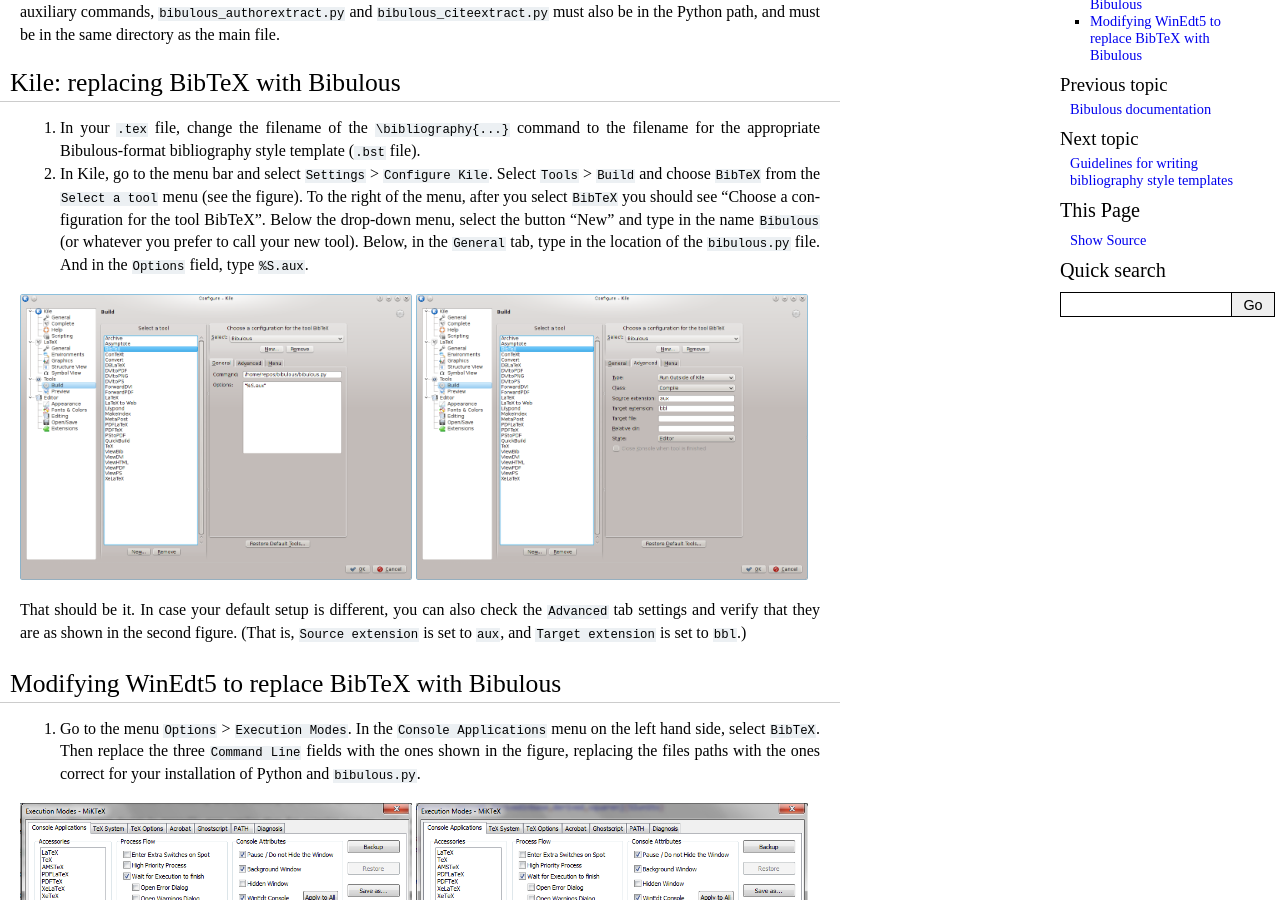
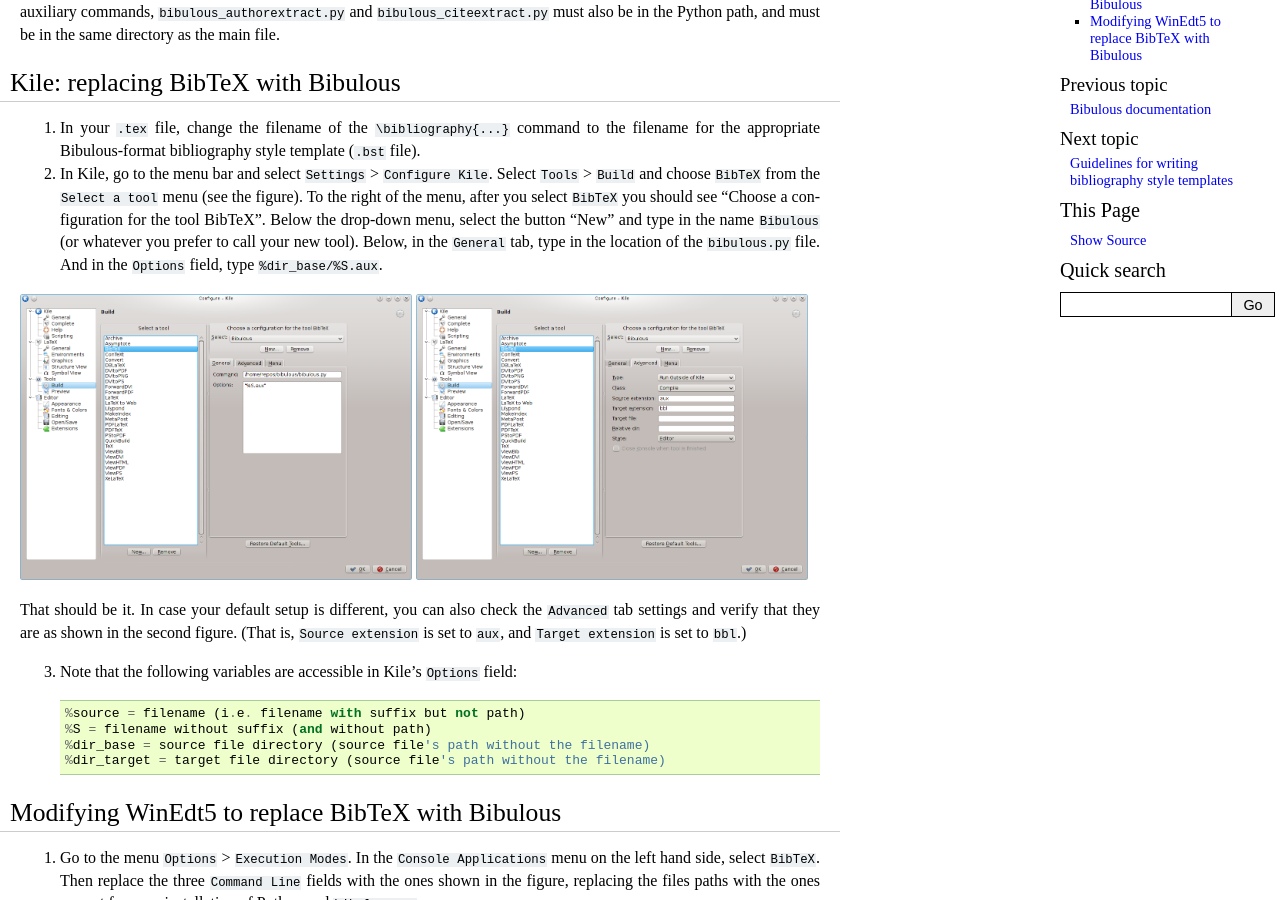
Before and after one commit to nzhagen/bibulous, a Sphinx documentation site: the page built from doc/getting_started.rst, in a window 1280 px wide and 900 px high, scrolled down 440 px. Built offline with Sphinx 7.4.7, drawn with Linux system fonts in a browser that asks for light colours.

```diff
--- a/TODO.rst
+++ b/TODO.rst
@@ -82,11 +82,13 @@ Python testing to-do
 --------------------
 
 #. Add tests for each of the following::
-        options.citation_order
-        options.sort_case
         options.backrefs
         options.backrefstyle
         options.hyperref
+
+#. Make a run_test4() function in bibulous_test.py for testing::
+        options.citation_order
+        options.sort_case
         options.sort_with_prefix
 
 #. Once you have the template language ready, add tests for the following:
--- a/bibulous.py
+++ b/bibulous.py
@@ -1475,7 +1475,7 @@ def get_bibfilenames(filename, debug=False):
 
     if isinstance(filename, basestring) and filename.endswith('.aux'):
         auxfile = os.path.normpath(filename)
-        path = os.path.dirname(filename) + '/'
+        path = os.path.dirname(os.path.normpath(filename)) + '/'
 
         s = open(filename, 'rU')
         for line in s.readlines():
@@ -1503,7 +1503,7 @@ def get_bibfilenames(filename, debug=False):
                 r += '.bib'
 
             ## If the filename has a relative address, convert it to an absolute one.
-            if r.startswith('./') or r.startswith('.\\'):
+            if r.startswith(r'./') or r.startswith(r'.\\'):
                 r = path + r[2:]
             elif r.startswith('/'):
                 ## Linux absolute paths begin with a forward slash
@@ -1960,6 +1960,8 @@ def get_delim_levels(s, delims=('{','}'), operator=None):
         A list giving the operator delimiter level (or "brace level" if no operator is given) of \
         each character in the string.
     '''
+
+    print('SSS=', s)
 
     stack = []
     oplevels = [0]*len(s)        ## operator level
--- a/doc/getting_started.rst
+++ b/doc/getting_started.rst
@@ -8,7 +8,7 @@ Kile: replacing BibTeX with Bibulous
 
 1. In your ``.tex`` file, change the filename of the ``\bibliography{...}`` command to the filename for the appropriate Bibulous-format bibliography style template (``.bst`` file).
 
-2. In Kile, go to the menu bar and select ``Settings`` > ``Configure Kile``. Select ``Tools`` > ``Build`` and choose ``BibTeX`` from the ``Select a tool`` menu (see the figure). To the right of the menu, after you select ``BibTeX`` you should see "Choose a configuration for the tool BibTeX". Below the drop-down menu, select the button "New" and type in the name ``Bibulous`` (or whatever you prefer to call your new tool). Below, in the ``General`` tab, type in the location of the ``bibulous.py`` file. And in the ``Options`` field, type ``%S.aux``.
+2. In Kile, go to the menu bar and select ``Settings`` > ``Configure Kile``. Select ``Tools`` > ``Build`` and choose ``BibTeX`` from the ``Select a tool`` menu (see the figure). To the right of the menu, after you select ``BibTeX`` you should see "Choose a configuration for the tool BibTeX". Below the drop-down menu, select the button "New" and type in the name ``Bibulous`` (or whatever you prefer to call your new tool). Below, in the ``General`` tab, type in the location of the ``bibulous.py`` file. And in the ``Options`` field, type ``%dir_base/%S.aux``.
 
 .. image:: _static/screenshot_for_kile_instructions.png
    :width: 49%
@@ -17,6 +17,20 @@ Kile: replacing BibTeX with Bibulous
    :width: 49%
 
 That should be it. In case your default setup is different, you can also check the ``Advanced`` tab settings and verify that they are as shown in the second figure. (That is, ``Source extension`` is set to ``aux``, and ``Target extension`` is set to ``bbl``.)
+
+3. Note that the following variables are accessible in Kile's ``Options`` field::
+
+    %source = filename (i.e. filename with suffix but not path)
+    %S = filename without suffix (and without path)
+    %dir_base = source file directory (source file's path without the filename)
+    %dir_target = target file directory (source file's path without the filename)
+
+
+
+
+
+
+
 
 Modifying WinEdt5 to replace BibTeX with Bibulous
 -------------------------------------------------
```
Also changed, not shown: 14 other files.
